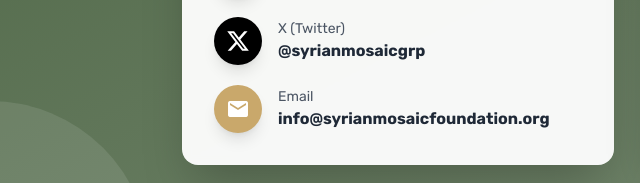
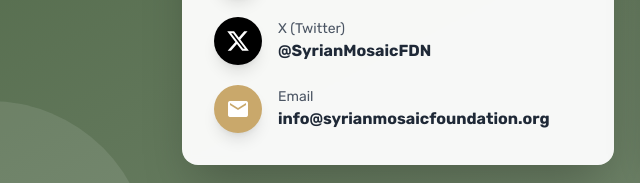
Before and after one commit to maxgooose/maxgooose.github.io, a plain HTML site: page index.html in a window 1280 px wide. Shown: the part 4835-5018 px from the top of the page, 10-650 px from the left. Drawn offline with nearby package versions, Linux system fonts and the light colour scheme; a web font is replaced by a local one.

Commit message:
changed twitter handle

```diff
--- a/index.html
+++ b/index.html
@@ -419,7 +419,7 @@
                 </div>
                 <div>
                   <p class="text-sm text-gray-600">X (Twitter)</p>
-                  <p class="font-semibold text-gray-800">@syrianmosaicgrp</p>
+                  <p class="font-semibold text-gray-800">@SyrianMosaicFDN</p>
                 </div>
               </a>
 
```
